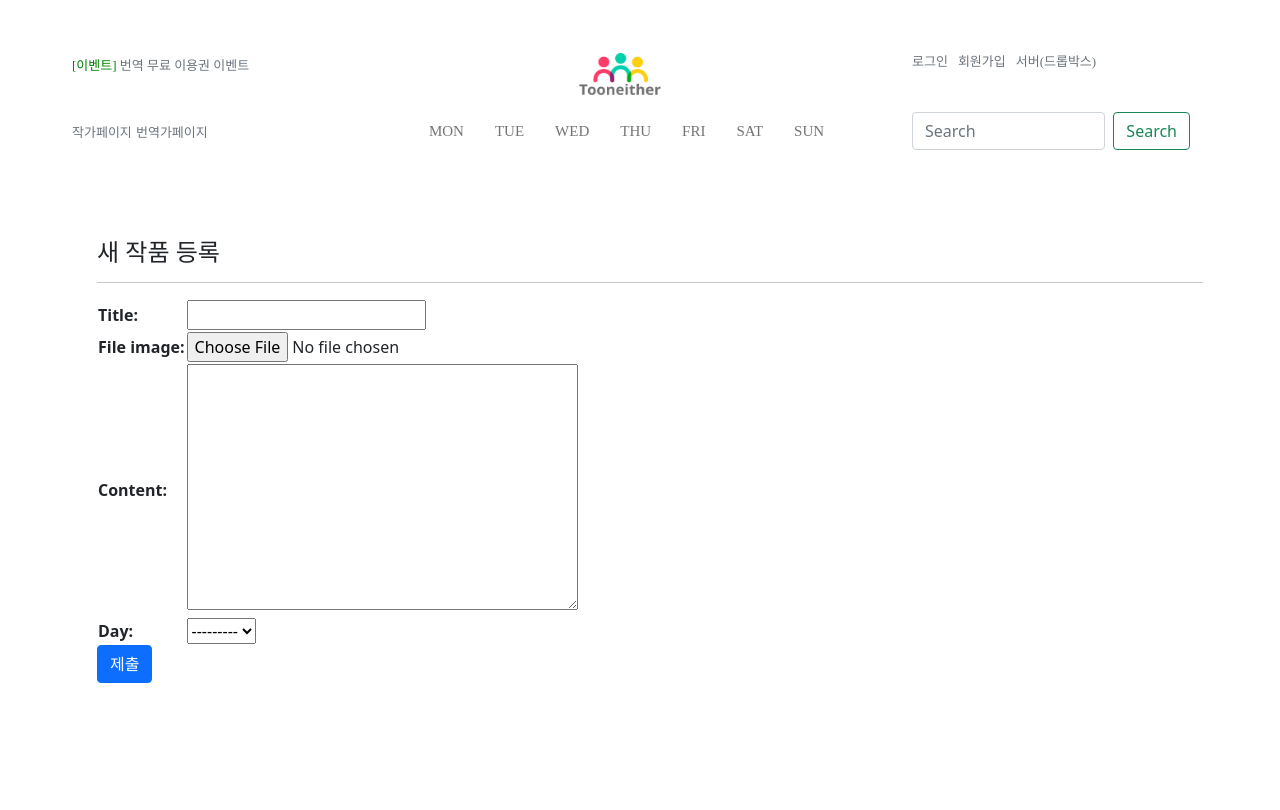
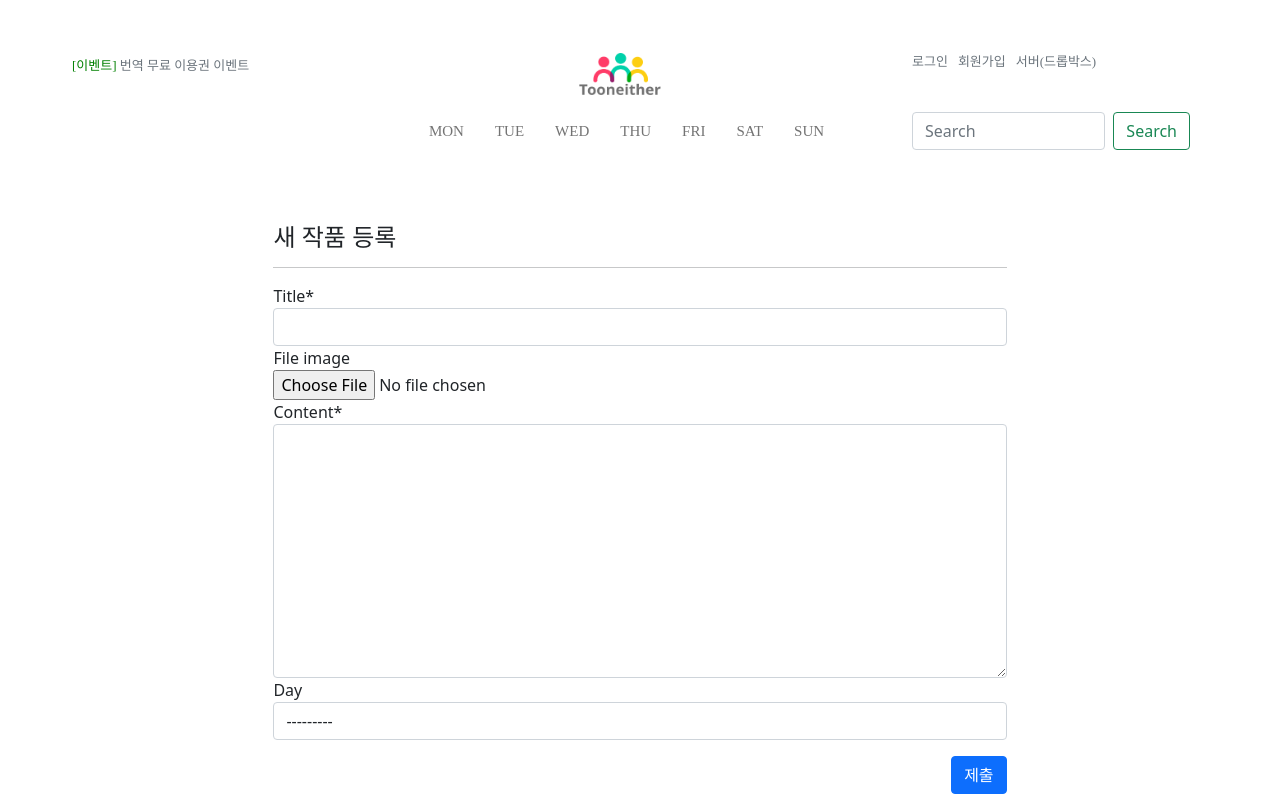
Before and after one commit to gohdahye/tooneither, a Django app: page /create_toon/ in a window 1280 px wide; the page is wider, and only the part inside the window is pictured. Before the commit the page ends 683 px from the top of that part, so only its background shows below. Run offline with Django 4.2, Linux system fonts and the light colour scheme; data comes from the database, SQL or seed files in the repository; some libraries are stand-ins or nearby versions.

Commit message:
django-crispy-form 적용

```diff
--- a/single_pages/templates/single_pages/navbar.html
+++ b/single_pages/templates/single_pages/navbar.html
@@ -29,8 +29,10 @@
     <nav class="navbar navbar-expand-lg navbar-light">
     <div class="row container-fluid">
       <div class="col-3">
-        <a class="nav-t text-muted" href="{% url 'create' %}" style="text-decoration:none">작가페이지</a>
-        <a class="nav-t text-muted" href="#" style="text-decoration:none">번역가페이지</a>
+        {% if user.is_authenticated %}
+          <a class="nav-t text-muted" href="{% url 'create' %}" style="text-decoration:none">작가페이지</a>
+          <a class="nav-t text-muted" href="#" style="text-decoration:none">번역가페이지</a>
+        {% endif %}
       </div>
 
       <button class="navbar-toggler" type="button" data-bs-toggle="collapse" data-bs-target="#navbarSupportedContent2" aria-controls="navbarSupportedContent2" aria-expanded="false" aria-label="Toggle navigation">
--- a/toon/templates/toon/toon_form.html
+++ b/toon/templates/toon/toon_form.html
@@ -1,14 +1,15 @@
 {% extends 'base.html' %}
 {% load static %}
+{% load crispy_forms_tags %}
 {% block main_area %}
-    <div class="container" style="width:100%;height:50px;padding:5px;margin:10px 10px 15px 10px;">
+    <div class="container" style="width:70%;">
         <h4>새 작품 등록</h4>
         <hr>
         <form method="post" enctype="multipart/form-data">{% csrf_token %}
             <table>
-                {{ form }}
+                {{ form | crispy }}
             </table>
-            <button type="submit" class="btn btn-primary float-right">제출</button>
+            <button type="submit" class="btn btn-primary float-end mt-3">제출</button>
         </form>
     </div>
 {% endblock %}
--- a/toon/views.py
+++ b/toon/views.py
@@ -29,6 +29,7 @@ class ToonDetail(DetailView):
 class ToonCreate(CreateView):
     model = Toon
     fields = ['title', 'file_image', 'content', 'day']
+
     def form_valid(self, form):
         current_user = self.request.user
         if current_user.is_authenticated:
--- a/tooneither_prj/settings.py
+++ b/tooneither_prj/settings.py
@@ -38,6 +38,8 @@ INSTALLED_APPS = [
     'django.contrib.messages',
     'django.contrib.staticfiles',
     'django_extensions',
+
+    'crispy_forms',
 
     'toon',
     'single_pages',
@@ -124,6 +126,8 @@ STATIC_ROOT = os.path.join(BASE_DIR, '_static')
 MEDIA_URL = '/media/'
 MEDIA_ROOT = os.path.join(BASE_DIR, '_media')
 
+CRISPY_TEMPLATE_PACK = 'bootstrap4'
+
 
 # Default primary key field type
 # https://docs.djangoproject.com/en/4.0/ref/settings/#default-auto-field
```
